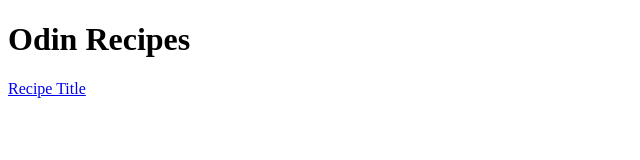
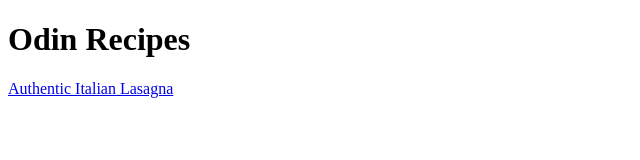
Before and after one commit to pikaPush/odin-recipes, a plain HTML site: page index.html in a window 1280 px wide. Shown: the whole page, without its empty margins (0-640 px from the left). Drawn offline with Linux system fonts and the light colour scheme.

Commit message:
Update the text to 'Authentic Italian Lasagna'

```diff
--- a/index.html
+++ b/index.html
@@ -9,7 +9,7 @@
 
 <body>
   <h1>Odin Recipes</h1>
-  <a href="./recipes/lasagna.html">Recipe Title</a>
+  <a href="./recipes/lasagna.html">Authentic Italian Lasagna</a>
 </body>
 
 </html>
```
